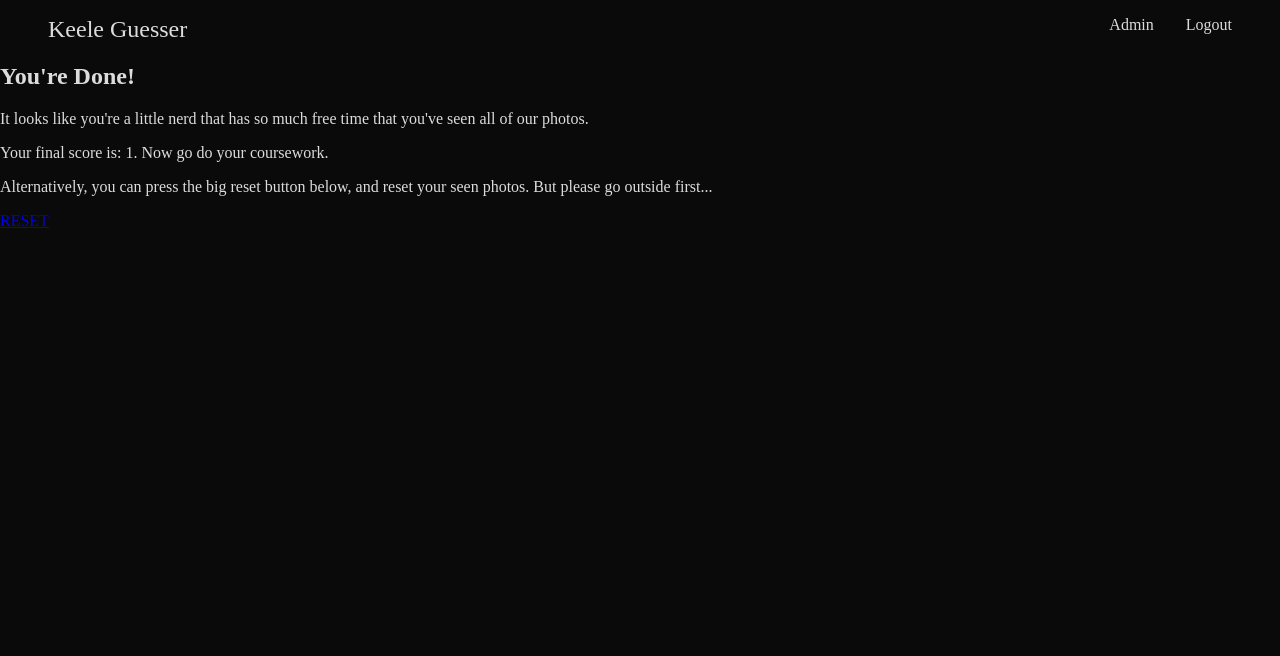
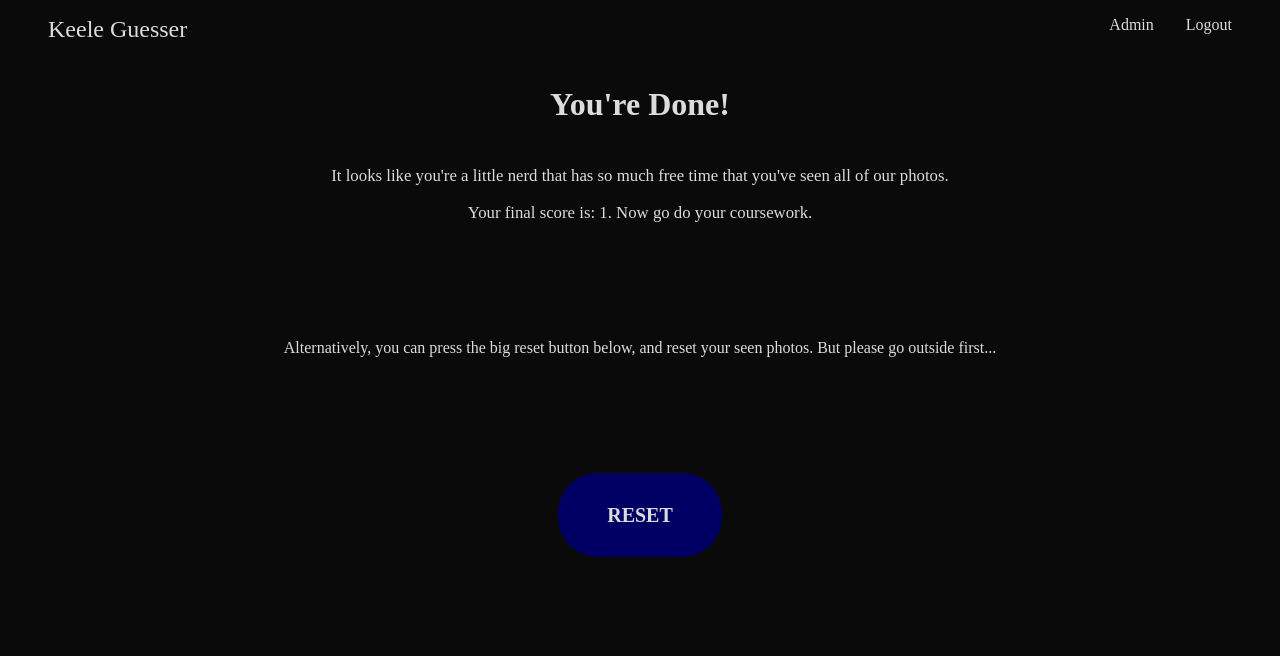
Before and after one commit to tesinclair/KeeleGuessr, a Flask app: page /nomorephotos in a window 1280 px wide. Shown: the top 656 px of the page. Run offline with Flask 3, Linux system fonts and the light colour scheme; the visitor is signed in with stand-in values (Sample User, id 1).

Commit message:
adds scoring and fixes login bugs

```diff
--- a/app.py
+++ b/app.py
@@ -153,7 +153,6 @@ def index():
 
 @app.route('/play')
 def play():
-
     if not session.get('current_score'):
         session['current_score'] = 0
     if not session.get('seen_photos'):
@@ -221,14 +220,20 @@ def guess():
 
     # ================================================
 
+    temp_highscore = 0;
     if points == 5000:
         session['current_score'] = session.get('current_score') + 1;
+        if session.get('user_logged_in') and session.get('user_highscore') < session.get('current_score'):
+            session['user_highscore'] = session.get('current_score');
+            temp_highscore = session.get('user_highscore')
 
     return jsonify({
         "distance_m": round(dist_m,1),
         "points": math.floor(points),
         "true_lat": true_lat,
-        "true_lng": true_lng
+        "true_lng": true_lng,
+        "current_score": session.get('current_score'),
+        'highscore': temp_highscore
     })
 
 @app.route('/user/logout')
--- a/static/styles.css
+++ b/static/styles.css
@@ -2,6 +2,7 @@
     --font-color-normal: rgb(220, 220, 220);
     --font-color-hover: rgb(150, 150, 150);
     --bg-color-normal: rgb(10, 10, 10);
+    --btn-color-normal: rgb(0, 0, 100);
 }
 
 body{
@@ -370,12 +421,14 @@ input[type=number]{
     font-size: 1.5ch;
     padding-inline: 1em;
 }
+
 .login-btn,
-.create-btn{
+.create-btn,
+.btn{
     width: 8em;
     height: 4em;
-    background-color: rgb(0, 0, 100);
-    border: 2px solid rgb(0, 0, 100);
+    background-color: var(--btn-color-normal);
+    border: 2px solid var(--btn-color-normal);
     border-radius: 2em;
     color: var(--font-color-normal);
     transition: all .3s ease;
@@ -384,8 +437,35 @@ input[type=number]{
 .login-btn:hover,
 .login-btn:focus,
 .create-btn:hover,
-.create-btn:focus{
+.create-btn:focus,
+.btn:hover,
+.btn:focus{
     background-color: rgb(0, 0, 50);
     color: var(--font-color-hover);
     scale: 1.05;
 }
+
+/* Seen-all-photos */
+.no-more-photos{
+    display: flex;
+    justify-content: center;
+    align-items: center;
+    flex-direction: column;
+}
+.no-more-photos h2{
+    font-size: 4ch;
+}
+.nmp-b1{
+    margin-bottom: 5em;
+    text-align: center;
+    font-size: 2.1ch;
+}
+
+.nmp-reset-btn{
+    margin-block: 5em;
+    text-decoration: none;
+    font-size: 2.5ch;
+    display: flex;
+    justify-content: center;
+    align-items: center;
+}
--- a/templates/seen_all_photos.html
+++ b/templates/seen_all_photos.html
@@ -2,12 +2,15 @@
 {% block content %}
     <div class="no-more-photos">
         <h2>You're Done!</h2>
-        <p>It looks like you're a little nerd that has so much free time that you've seen all of our photos.</p>
-        <p>Your final score is: {{ session.current_score }}. Now go do your coursework.</p>
+        <!-- No more photos, block n (nmp-bn) -->
+        <div class="nmp-b1">
+            <p>It looks like you're a little nerd that has so much free time that you've seen all of our photos.</p>
+            <p>Your final score is: {{ session.current_score }}. Now go do your coursework.</p>
+        </div>
         <p>Alternatively, you can press the big reset button below, and reset your seen photos. But please go outside first...</p>
-        <a href="{{url_for('reset_photos')}}">RESET</a>
+        <a class="btn nmp-reset-btn" href="{{url_for('reset_photos')}}">RESET</a>
         {% if not session.user_logged_in %}
-        <p class="footer"> Psst. You're not logged in, so your highscore will be deleted... create an account/log in to save it!</p>
+        <p class="footer"> Psst. You're not logged in, so your highscore will be deleted... create an account or log in to save it!</p>
         {% endif %}
     </div>
 {% endblock %}
```
Also changed, not shown: other parts of static/styles.css (+55 -5 lines), templates/login.html (+5 -4 lines), templates/play.html (+33 -4 lines).
